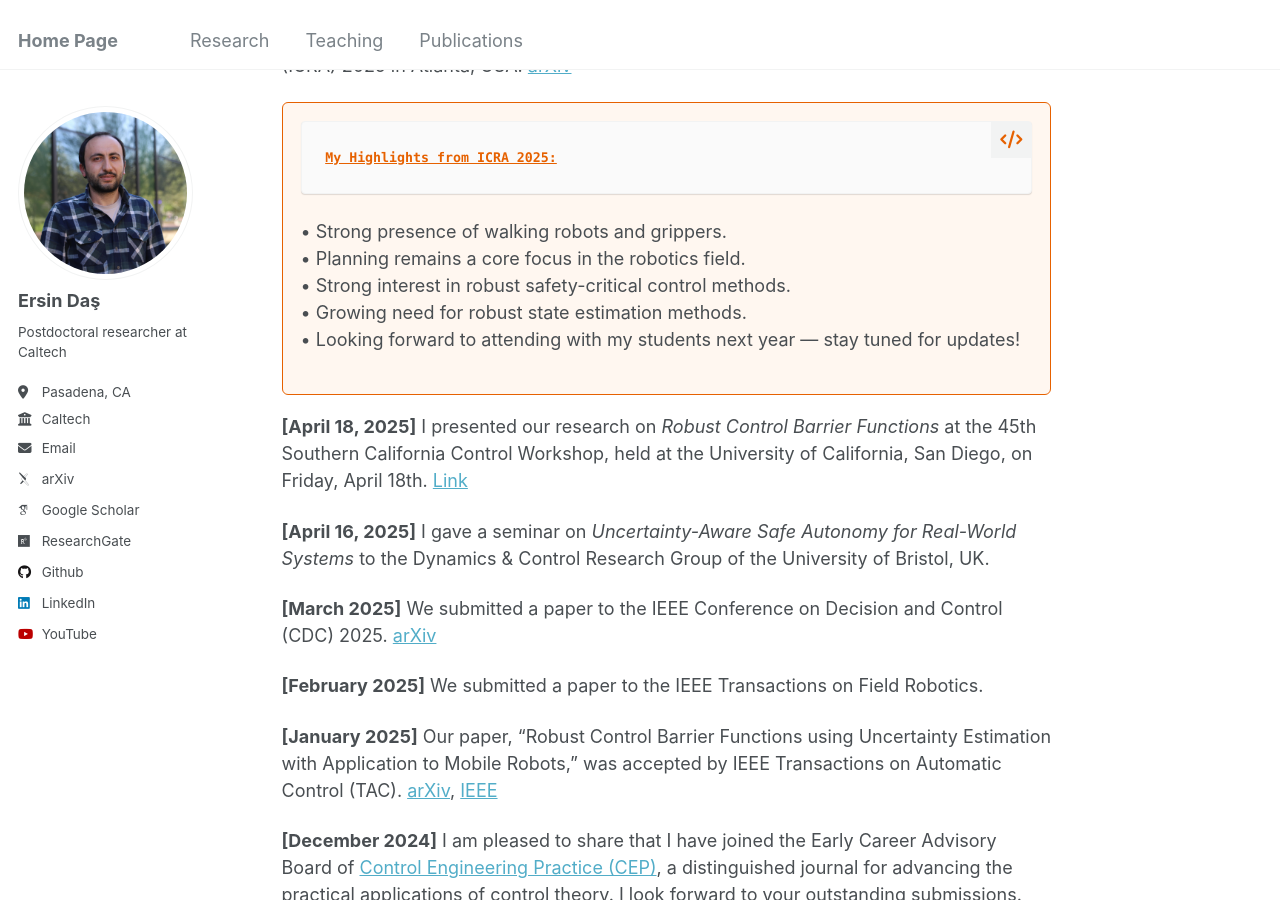
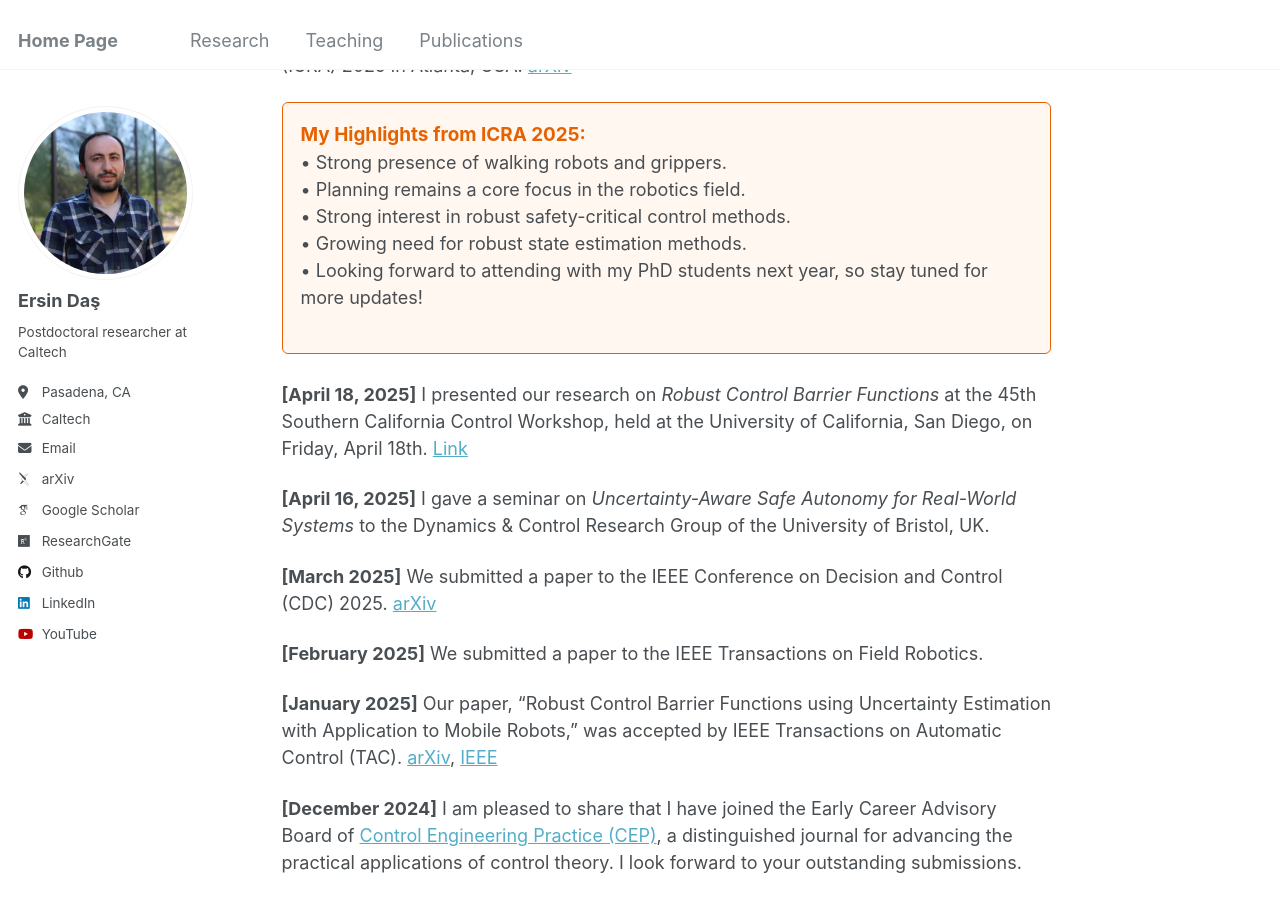
Before and after one commit to ersindas/ersindas.github.io, a Jekyll site: the page built from _pages/about.md, in a window 1280 px wide and 900 px high, scrolled down 460 px. Built offline with Jekyll 4.4.1, drawn with Linux system fonts in a browser that asks for light colours; some web fonts are replaced.

Commit message:
Update about.md

```diff
--- a/_pages/about.md
+++ b/_pages/about.md
@@ -15,18 +15,16 @@ News
 ======
 **[May 20, 2025]** I presented our paper, "Bayesian Optimal Experimental Design for Robot Kinematic Calibration," at the IEEE International Conference on Robotics and Automation (ICRA) 2025 in Atlanta, USA. [arXiv](https://arxiv.org/pdf/2409.10802)
 
-<div style="border: 1px solid #e66100; background-color: #fff7f0; padding: 1em; margin: 0.8em 0 0.5em 0; border-radius: 6px;">
-  <div style="color:#e66100; font-weight:bold; font-size: 1.05em; text-decoration: underline; margin-bottom: 0.6em;">
-    My Highlights from ICRA 2025:
-  </div>
+<div style="border: 1px solid #e66100; background-color: #fff7f0; padding: 1em 1em; margin: 0.8em 0 0.5em 0; border-radius: 6px;">
+  <strong style="color:#e66100; font-size: 1.05em;">My Highlights from ICRA 2025:</strong><br>
   • Strong presence of walking robots and grippers.<br>
   • Planning remains a core focus in the robotics field.<br>
   • Strong interest in robust safety-critical control methods.<br>
   • Growing need for robust state estimation methods.<br>
-  • Looking forward to attending with my students next year — stay tuned for updates!
+  • Looking forward to attending with my PhD students next year, so stay tuned for more updates!
 </div>
 
-<p style="margin-bottom:1.0em;"></p>
+<p style="margin-bottom:1.5em;"></p>
 
 **[April 18, 2025]** I presented our research on *Robust Control Barrier Functions* at the 45th Southern California Control Workshop, held at the University of California, San Diego, on Friday, April 18th. [Link](http://terrano.ucsd.edu/jorge/sccw/index.html)
 
```
